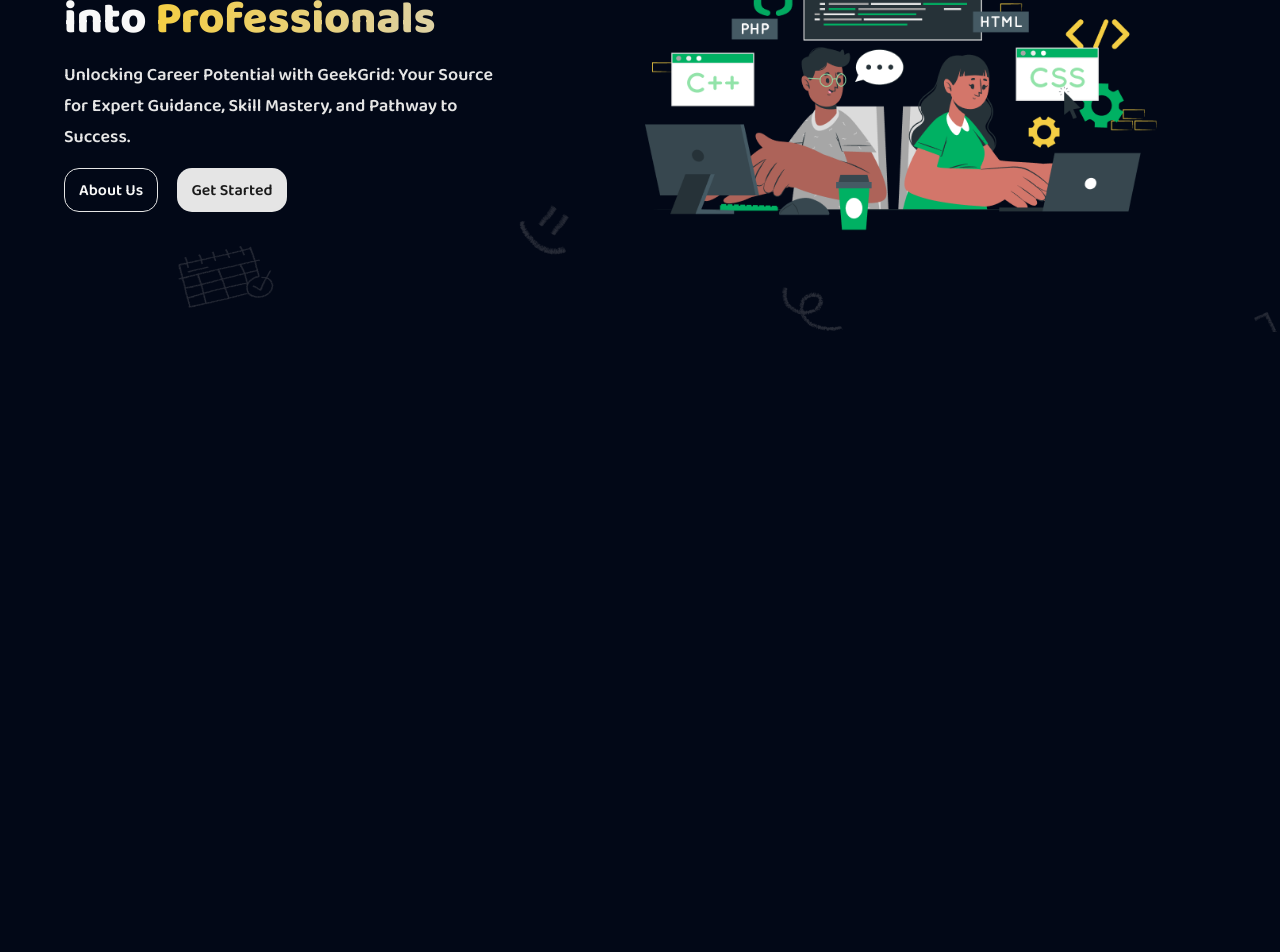
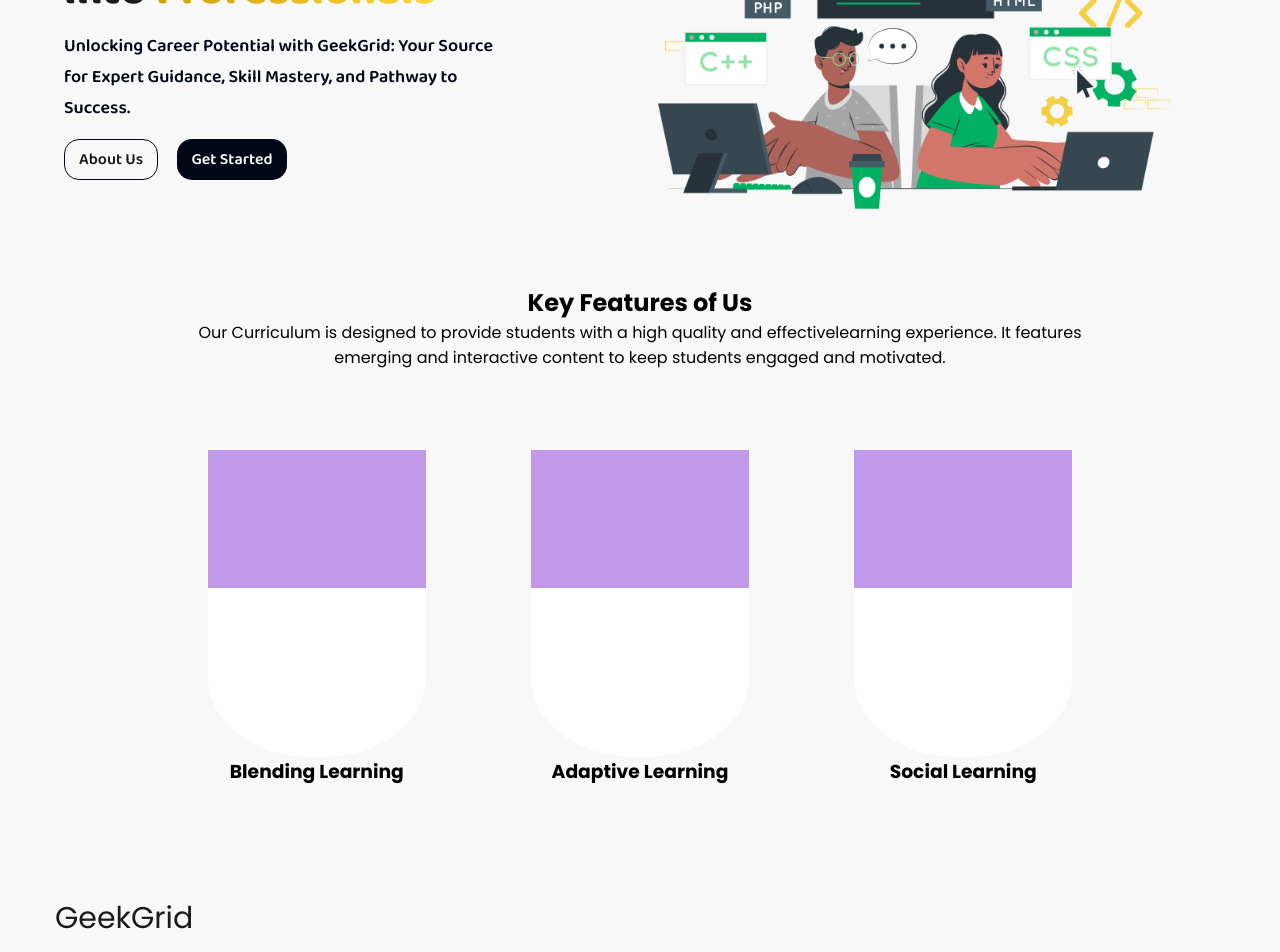
Before and after one commit to ashish12501/GeekGrid, a React (Create React App) app: page / in a window 1280 px wide. Shown: the part 260-1212 px from the top of the page. Before the commit the page ends 800 px from the top, so only its background shows below. Built offline with nearby package versions, Linux system fonts and the light colour scheme; a web font is replaced by a local one.

Commit message:
codded the component for key features (basic structure and css)

```diff
--- a/src/App.css
+++ b/src/App.css
@@ -32,6 +32,7 @@
   from {
     transform: rotate(0deg);
   }
+
   to {
     transform: rotate(360deg);
   }
--- a/src/App.js
+++ b/src/App.js
@@ -22,7 +22,7 @@
           <Route path='/signup' element={<Signup />} />
           <Route path='/articles' element={<Articles />} />
         </Routes>
-        {/* <Footer /> */}
+        <Footer />
       </Router>
     </div>
   );
--- a/src/components/hero.css
+++ b/src/components/hero.css
@@ -11,11 +11,11 @@
     background-attachment: fixed;
 }
 
-
 .hero .hero-left {
     height: max-content;
     display: flex;
     flex-direction: column;
+    padding-bottom: 30px;
 }
 
 .hero .hero-left h2 {
@@ -29,7 +29,7 @@
 }
 
 .hero .hero-left .green-gradient {
-    background: linear-gradient(to right, #00c570, #75dda0);
+    background: linear-gradient(to right, var(--gradient-green1), var(--gradient-green2));
     -webkit-background-clip: text;
     background-clip: text;
     font-family: 'Baloo Da 2', sans-serif;
@@ -37,7 +37,7 @@
 }
 
 .hero .hero-left .yellow-gradient {
-    background: linear-gradient(to right, #F4CE44, #ddd1a4);
+    background: linear-gradient(to right, var(--gradient-yellow1), var(--gradient-yellow2));
     -webkit-background-clip: text;
     background-clip: text;
     font-family: 'Baloo Da 2', sans-serif;
@@ -55,11 +55,12 @@
 
 .hero-right {
     height: max-content;
+    /* border: 2px solid red; */
 }
 
 .hero .hero-right img {
     height: 31vw;
-    margin: 5vw 2vw 4vw 0;
+    margin: 2vw 1vw 2vw 0;
 }
 
 .hero .hero-left .left-buttons {
@@ -70,9 +71,9 @@
 
 .hero .hero-left .about-button {
     background-color: var(--primary-bg);
-    border: 0.5px solid var(--secondary-bg);
+    border: 1px solid var(--secondary-bg);
     border-radius: 15px;
-    padding: 7.5px 14px;
+    padding: 5px 14px;
     color: var(--primary-text);
     font-size: 16px;
     font-family: 'Baloo Da 2', sans-serif;
@@ -83,7 +84,7 @@
     background-color: var(--secondary-bg);
     border: none;
     border-radius: 15px;
-    padding: 8px 14px;
+    padding: 7px 14px;
     margin-left: 1.5vw;
     font-size: 16px;
     color: var(--secondary-text);
--- /dev/null
+++ b/src/components/keyFeature.js
@@ -0,0 +1,42 @@
+import React from 'react'
+import './keyFeatures.css'
+
+export function KeyFeature() {
+    return (
+        <div className='keyFeature'>
+            <div className="keyContainer">
+                <h2>Key Features of Us</h2>
+                <p>Our Curriculum is designed to provide students with a high quality and effectivelearning experience. It features emerging and interactive content to keep students engaged and motivated.</p>
+                <div className="keyCardContainer">
+                    <div className='keyCard'>
+                        <div className='keyCard-Top'>
+
+                        </div>
+                        <div className='keyCard-Bottom'>
+
+                        </div>
+                        <h3>Blending Learning</h3>
+                    </div>
+                    <div className='keyCard'>
+                        <div className='keyCard-Top'>
+
+                        </div>
+                        <div className='keyCard-Bottom'>
+
+                        </div>
+                        <h3>Adaptive Learning</h3>
+                    </div>
+                    <div className='keyCard'>
+                        <div className='keyCard-Top'>
+
+                        </div>
+                        <div className='keyCard-Bottom'>
+
+                        </div>
+                        <h3>Social Learning</h3>
+                    </div>
+                </div>
+            </div>
+        </div >
+    )
+}
--- /dev/null
+++ b/src/components/keyFeatures.css
@@ -0,0 +1,45 @@
+.keyFeature {
+    height: max-content;
+    width: 100vw;
+    display: flex;
+    justify-content: center;
+    align-items: center;
+}
+
+.keyContainer {
+    height: max-content;
+    width: 75vw;
+    display: flex;
+    justify-content: center;
+    align-items: center;
+    flex-direction: column;
+}
+
+.keyCardContainer {
+    display: flex;
+    justify-content: space-between;
+    align-items: center;
+    flex-direction: row;
+    height: max-content;
+    width: 90%;
+}
+
+.keyCard {
+    margin: 10vh 0;
+    height: 42vh;
+    width: 17vw;
+    display: flex;
+    flex-direction: column;
+}
+
+.keyCard-Top {
+    height: 45%;
+    background-color: rgb(194, 152, 233);
+}
+
+.keyCard-Bottom {
+    height: 55%;
+    background-color: white;
+    border-radius: 0% 0% 47% 47%;
+
+}
--- a/src/components/navbar.css
+++ b/src/components/navbar.css
@@ -13,7 +13,7 @@
     flex-direction: row;
     justify-content: space-between;
     align-items: center;
-    padding: 1.5vw 5vw;
+    padding: 2vw 5vw;
     background-color: var(--primary-bg);
     font-family: 'Baloo Da 2', sans-serif;
 
@@ -29,9 +29,10 @@
 .navbar .navbar-left logo .logo-txt {
     line-height: 1;
     color: var(--primary-text);
+    color: #00b466;
     font-family: 'Baloo Da 2', sans-serif;
     font-weight: 700;
-    font-size: 24px;
+    font-size: 26px;
 }
 
 
@@ -54,7 +55,7 @@
     font-weight: 600;
     color: var(--primary-text);
     font-family: 'Baloo Da 2', sans-serif;
-    font-size: 18px;
+    font-size: 20px;
 }
 
 .navbar .navbar-right button {
@@ -64,7 +65,7 @@
     background-color: var(--secondary-bg);
     font-family: sans-serif;
     font-weight: 600;
-    font-size: 16px;
+    font-size: 18px;
     color: var(--secondary-text);
     font-family: 'Baloo Da 2', sans-serif;
 }
--- /dev/null
+++ b/src/components/topbanner.css
@@ -0,0 +1,5 @@
+.banner {
+    display: flex;
+    justify-content: center;
+    align-items: center;
+}
--- /dev/null
+++ b/src/components/topbanner.js
@@ -0,0 +1,10 @@
+import React from 'react'
+import './topbanner.css'
+
+export function Topbanner() {
+    return (
+        <div className='banner'>
+            <h2>LEARN AND BUILD EVERYTHING FOR <span>FREE</span> 🚀</h2>
+        </div>
+    )
+}
--- a/src/pages/Home/home.js
+++ b/src/pages/Home/home.js
@@ -1,10 +1,12 @@
 import React from 'react'
 import { Hero } from "../../components/hero"
-
+import { Topbanner } from '../../components/topbanner'
+import { KeyFeature } from '../../components/keyFeature'
 export function Home() {
   return (
     <div>
       <Hero />
+      <KeyFeature />
     </div>
   )
 }
--- a/src/variables.css
+++ b/src/variables.css
@@ -4,15 +4,23 @@
     --secondary-text: #f8f8f8;
     --secondary-bg: #020817;
     --hover-bg: #202020;
+    --gradient-green2: #0bca77;
+    --gradient-green1: #008d3b;
+    --gradient-yellow2: #ffd53b;
+    --gradient-yellow1: #cea100;
 
     /* Comment Out The below variables to check in light thenme */
     /* Comment Out The below variables to check in light thenme */
     /* Comment Out The below variables to check in light thenme */
     /* Comment Out The below variables to check in light thenme */
 
-    --primary-bg: #020817;
+    /* --primary-bg: #020817;
     --primary-text: #f8f8f8;
     --secondary-text: #1b1b1b;
-    --secondary-bg: #E5E5E5;
+    --secondary-bg: #f8f8f8;
     --hover-bg: #d4d1d1;
+    --gradient-green2: #75dda0;
+    --gradient-green1: #00c570;
+    --gradient-yellow1: #F4CE44;
+    --gradient-yellow2: #ddd1a4; */
 }
```
